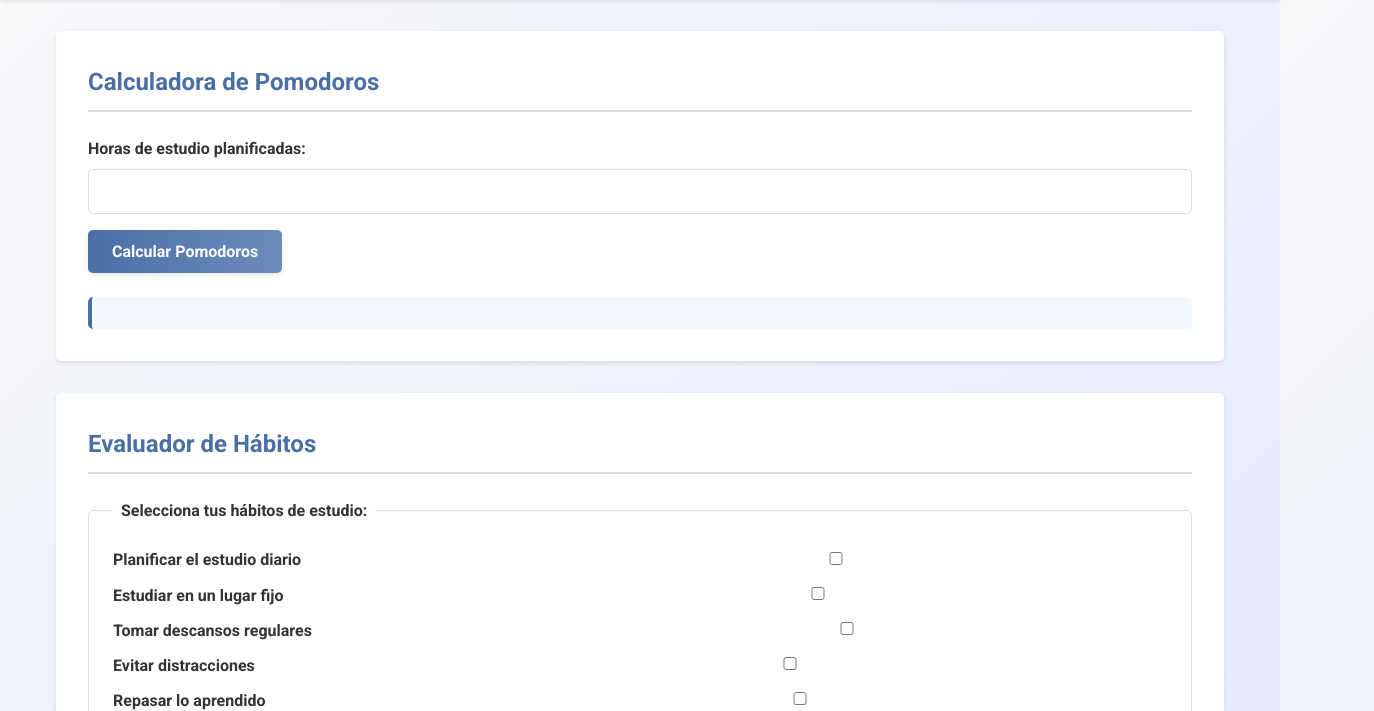
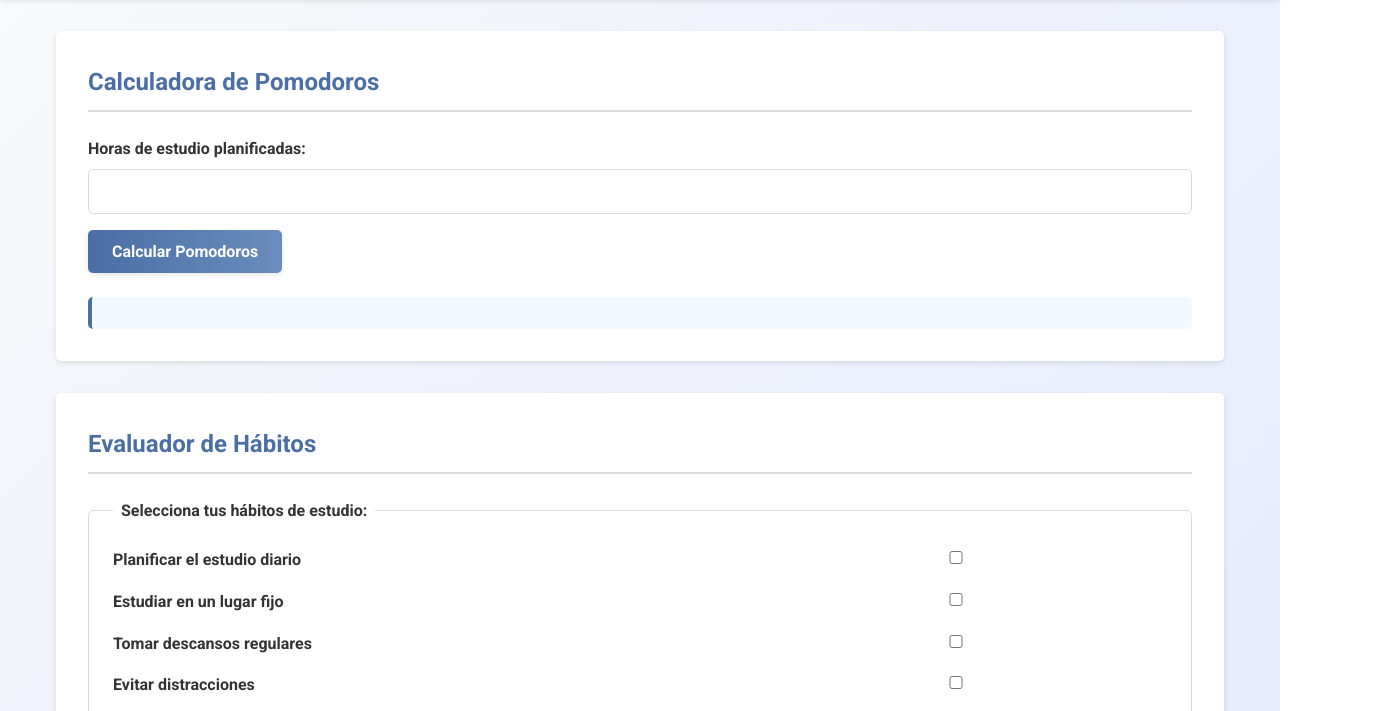
Before and after one commit to Solsmi/aplicacion_aprendizajes, a plain HTML site: page index.html in a window 1280 px wide. Shown: the part 71-782 px from the top of the page, 1374 px wide, since content can reach past the window. Drawn offline with Linux system fonts and the light colour scheme.

Commit message:
Reorganiza estilos del contenedor de checkboxes para mejorar la alineación y distribución del espacio, se cambia la justificación del contenido y se ajusta el ancho de los elementos para una mejor presentación visual, se modifica el orden de los estilos para mayor claridad en el código.

```diff
--- a/styles.css
+++ b/styles.css
@@ -143,21 +143,19 @@ legend {
 /* Checkbox Styles */
 .checkbox-container {
   display: flex;
-  justify-content: space-between;
-  align-items: center;
-  margin-bottom: 0.1rem;
+  align-items: flex-start;
+  margin-bottom: 0.5rem;
+  width: 100%;
+}
+
+.checkbox-container label {
+  flex: 0 0 60%;
+  padding-right: 1rem;
 }
 
 .checkbox-container input[type="checkbox"] {
-  margin-left: 0.5rem;
+  flex: 0 0 40%;
   margin-top: 0.25rem;
-  flex-shrink: 0;
-  flex-grow: 0;
-}
-
-.checkbox-container label {
-  flex-grow: 0;
-  flex-shrink: 0;
 }
 
 /* Button Styles */
```
